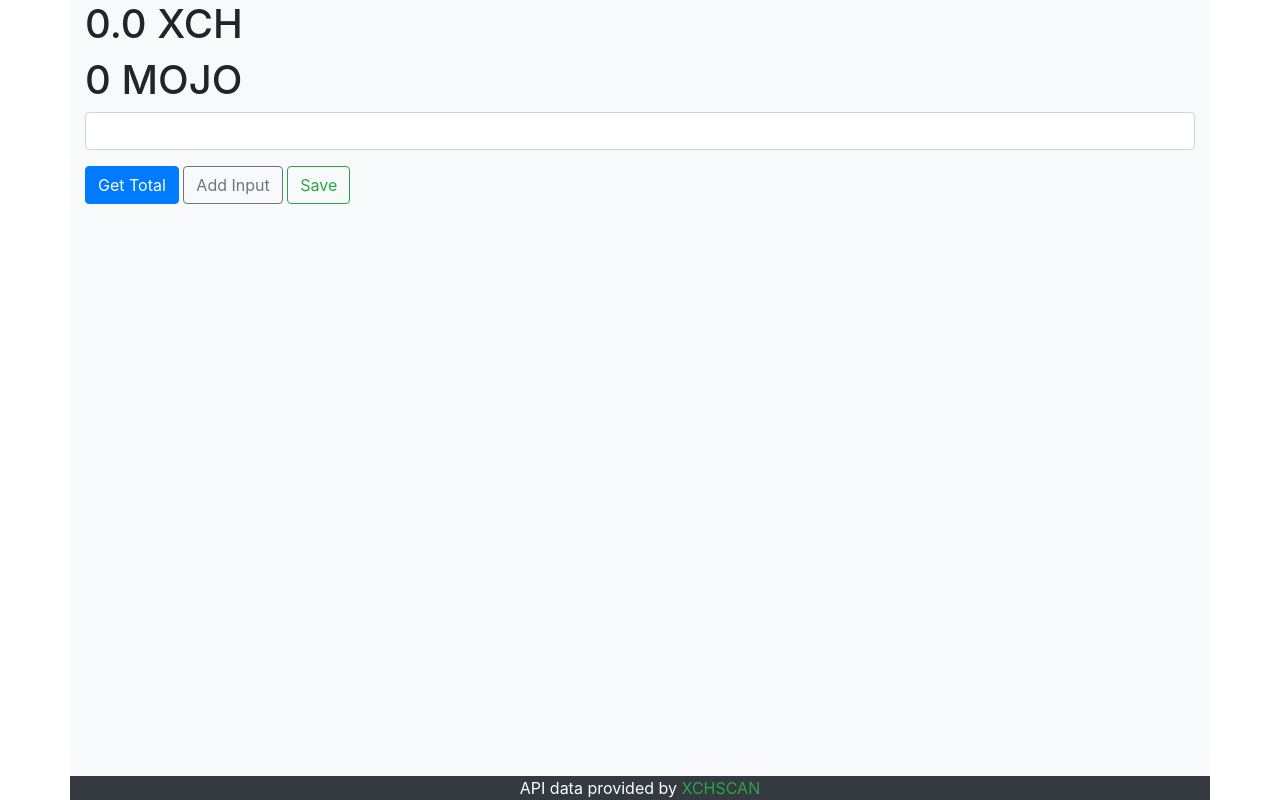
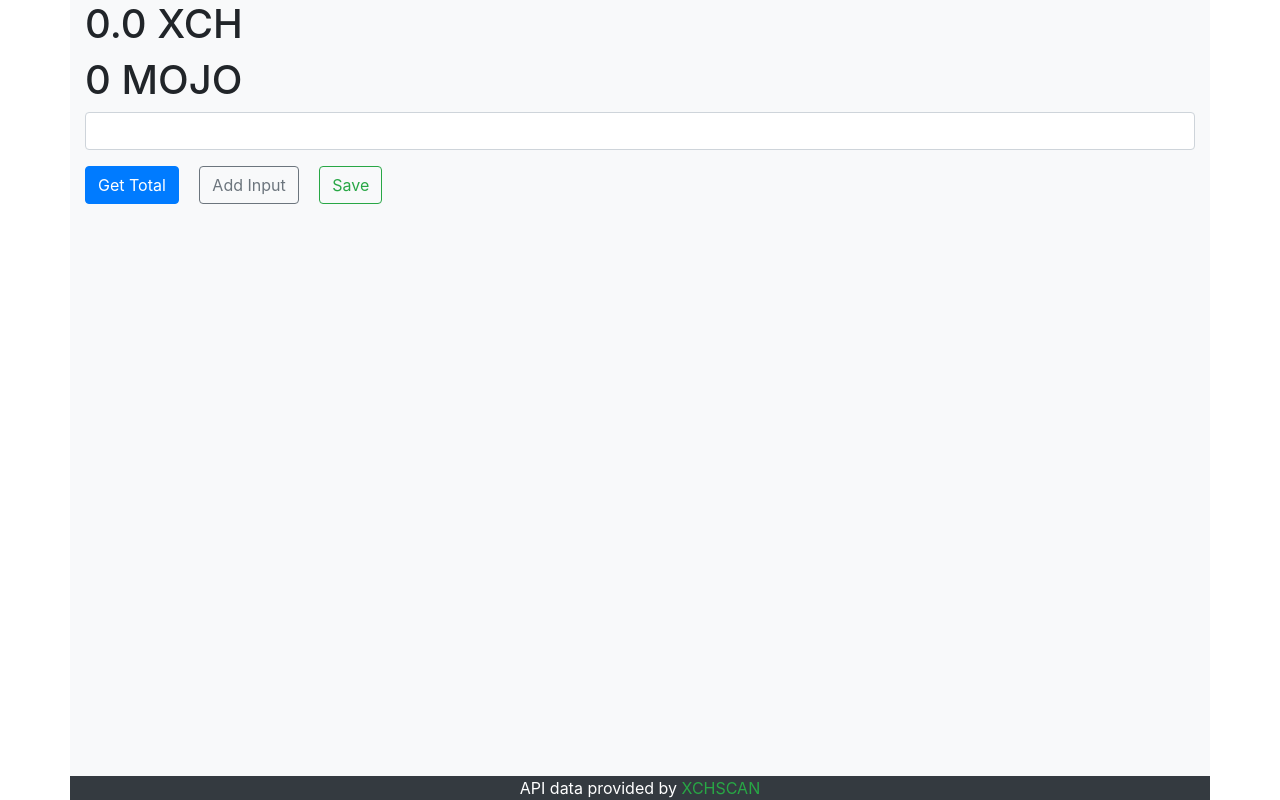
Before and after one commit to levidurfee/myxch, a website built with Parcel: page src/index.html in a window 1280 px wide. Built offline with nearby package versions, Linux system fonts and the light colour scheme.

Commit message:
Space out buttons

```diff
--- a/src/index.html
+++ b/src/index.html
@@ -34,9 +34,9 @@
                     <input type="text" name="address[]" class="address form-control mb-3" id="address">
                     <div id="inputs"></div>
                     <div>
-                        <button class="btn btn-primary" id="get_total">Get Total</button>
-                        <button class="btn btn-outline-secondary" id="add_input">Add Input</button>
-                        <button class="btn btn-outline-success" class="hide" id="save">Save</button>
+                        <button class="mr-3 btn btn-primary" id="get_total">Get Total</button>
+                        <button class="mr-3 btn btn-outline-secondary" id="add_input">Add Input</button>
+                        <button class="mr-3 btn btn-outline-success" class="hide" id="save">Save</button>
                     </div>
                 </div>
             </div>
```
